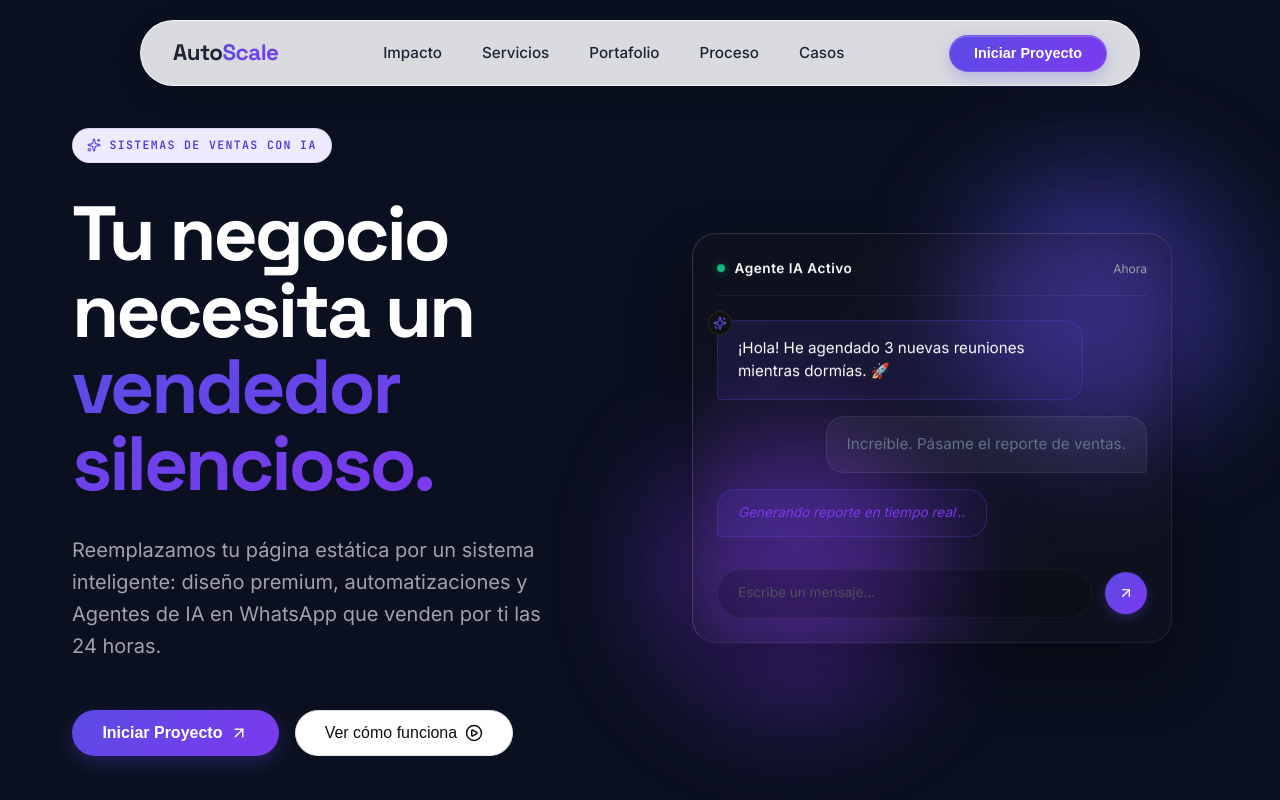
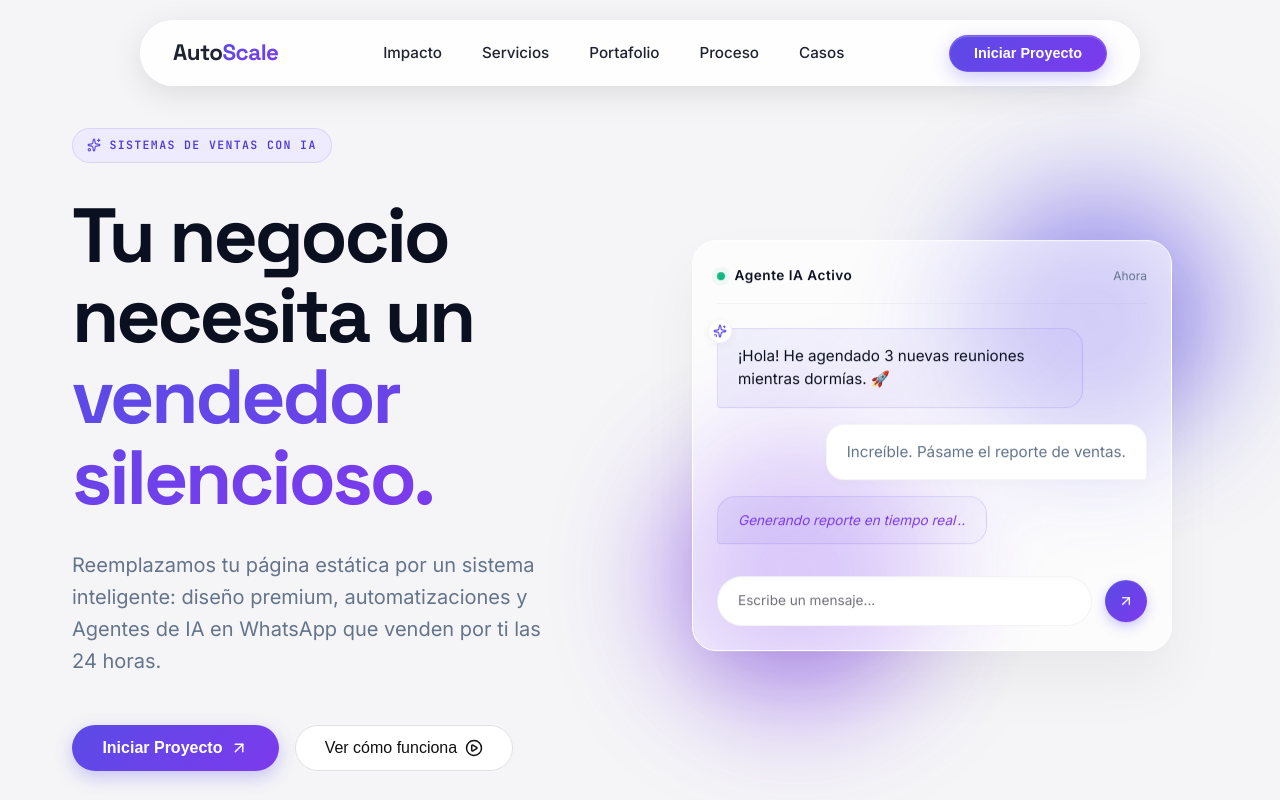
Before and after one commit to luk1311/AutoScale-agency, a React (Vite) app: page / in a window 1280 px wide. Shown: the top 800 px of the page. Built offline with nearby package versions, Linux system fonts and the light colour scheme; no server answers; the database is empty.

Commit message:
feat: implement Apple-inspired hero section with GSAP animations and glassmorphism UI components

```diff
--- a/src/components/Hero.css
+++ b/src/components/Hero.css
@@ -1,11 +1,11 @@
-.hero-section.dark-theme {
+.hero-section.apple-theme {
   position: relative;
   min-height: 100vh;
   display: flex;
   align-items: center;
   padding: 8rem 0 4rem;
   overflow: hidden;
-  background-color: var(--ink); /* Azul pizarra muy oscuro de la marca */
+  background-color: #F5F5F7; /* Apple signature light gray background */
 }
 
 .hero-container {
@@ -52,9 +52,9 @@
 .hero-title {
   margin-bottom: 0;
   font-size: clamp(3.5rem, 6vw, 6.5rem); /* Massive typography like mockup */
-  line-height: 1;
-  color: #ffffff;
-  font-weight: 800;
+  line-height: 1.05;
+  color: var(--ink); /* Apple style dark text */
+  font-weight: 700; /* Slightly reduced weight for Apple aesthetic */
   letter-spacing: -0.04em;
 }
 
@@ -67,7 +67,7 @@
 
 .hero-subtitle {
   font-size: 1.25rem;
-  color: #a1a1aa; /* Light gray */
+  color: var(--text-muted);
   max-width: 480px;
   margin-bottom: 0.5rem;
   line-height: 1.6;
@@ -192,15 +192,13 @@
 .glass-card {
   position: relative;
   z-index: 1;
-  background: rgba(20, 20, 25, 0.4);
-  backdrop-filter: blur(24px);
-  -webkit-backdrop-filter: blur(24px);
-  border: 1px solid rgba(255, 255, 255, 0.08);
-  border-top: 1px solid rgba(255, 255, 255, 0.15);
-  border-left: 1px solid rgba(255, 255, 255, 0.15);
+  background: rgba(255, 255, 255, 0.65);
+  backdrop-filter: blur(40px);
+  -webkit-backdrop-filter: blur(40px);
+  border: 1px solid rgba(255, 255, 255, 1);
   border-radius: 24px;
   padding: 1.5rem;
-  box-shadow: 0 30px 60px rgba(0, 0, 0, 0.4);
+  box-shadow: 0 30px 60px rgba(0, 0, 0, 0.05), 0 4px 16px rgba(0, 0, 0, 0.02);
   display: flex;
   flex-direction: column;
   gap: 1.5rem;
@@ -212,7 +210,7 @@
   justify-content: space-between;
   align-items: center;
   padding-bottom: 1rem;
-  border-bottom: 1px solid rgba(255, 255, 255, 0.06);
+  border-bottom: 1px solid rgba(0, 0, 0, 0.04);
 }
 
 .glass-header-left {
@@ -242,13 +240,13 @@
 .ai-status {
   font-size: 0.85rem;
   font-weight: 600;
-  color: #ffffff;
+  color: var(--ink);
   letter-spacing: 0.5px;
 }
 
 .ai-time {
   font-size: 0.75rem;
-  color: #a1a1aa;
+  color: var(--text-muted);
 }
 
 .glass-body {
@@ -268,15 +266,15 @@
 
 .ai-bubble {
   align-self: flex-start;
-  background: linear-gradient(135deg, rgba(91, 75, 230, 0.15) 0%, rgba(124, 58, 237, 0.05) 100%);
-  border: 1px solid rgba(91, 75, 230, 0.3);
-  color: #ffffff;
+  background: linear-gradient(135deg, rgba(91, 75, 230, 0.08) 0%, rgba(124, 58, 237, 0.02) 100%);
+  border: 1px solid rgba(91, 75, 230, 0.15);
+  color: var(--ink);
   border-bottom-left-radius: 4px;
 }
 
 .ai-bubble p {
   margin: 0;
-  color: #ffffff;
+  color: var(--ink);
   font-size: 0.95rem;
 }
 
@@ -285,19 +283,21 @@
   top: -10px;
   left: -10px;
   color: var(--brand);
-  background: #111;
+  background: #ffffff;
   border-radius: 50%;
   padding: 4px;
   width: 24px;
   height: 24px;
-  border: 1px solid rgba(255,255,255,0.1);
+  border: 1px solid rgba(0,0,0,0.04);
+  box-shadow: 0 2px 8px rgba(0,0,0,0.05);
 }
 
 .user-bubble {
   align-self: flex-end;
-  background: rgba(255, 255, 255, 0.05);
-  border: 1px solid rgba(255, 255, 255, 0.08);
-  color: #e2e8f0;
+  background: #ffffff;
+  border: 1px solid rgba(0, 0, 0, 0.04);
+  box-shadow: 0 2px 8px rgba(0,0,0,0.02);
+  color: var(--ink);
   border-bottom-right-radius: 4px;
 }
 
@@ -337,12 +337,13 @@
 
 .glass-input-fake {
   flex: 1;
-  background: rgba(0, 0, 0, 0.2);
-  border: 1px solid rgba(255, 255, 255, 0.05);
+  background: #ffffff;
+  border: 1px solid rgba(0, 0, 0, 0.05);
   border-radius: 50px;
   padding: 0.8rem 1.25rem;
   font-size: 0.85rem;
-  color: #52525b;
+  color: #71717a;
+  box-shadow: inset 0 2px 4px rgba(0,0,0,0.01);
 }
 
 .glass-send-btn {
--- a/src/components/Hero.jsx
+++ b/src/components/Hero.jsx
@@ -29,7 +29,7 @@ const Hero = ({ openModal }) => {
   }, []);
 
   return (
-    <section className="section hero-section dark-theme" ref={contentRef}>
+    <section className="section hero-section apple-theme" ref={contentRef}>
       <div className="container hero-container">
 
         {/* Content (Left Aligned) */}
```
